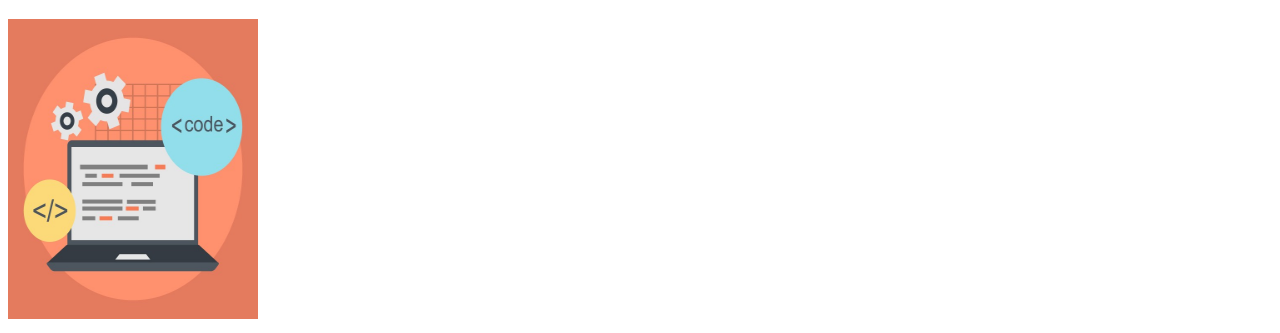
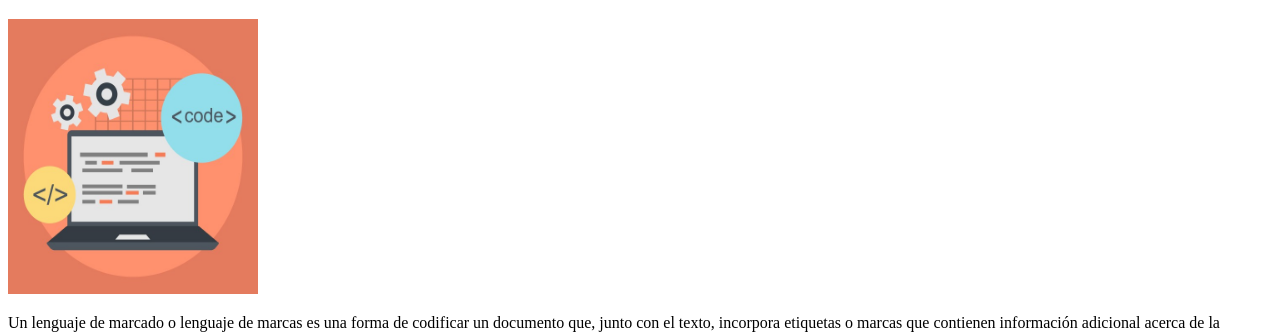
Before and after one commit to PabloSoriano/webInicial_PS, a plain HTML site: page index.html in a window 1280 px wide. Shown: the part 61-394 px from the top of the page. Drawn offline with Linux system fonts and the light colour scheme.

Commit message:
Update index.html

```diff
--- a/index.html
+++ b/index.html
@@ -9,7 +9,7 @@
   <meta name="description" content="Un lenguaje de marcado o lenguaje de marcas es una forma de codificar un documento que, junto con el texto, incorpora etiquetas o marcas que contienen información adicional acerca de la estructura del texto o su presentació">
 </head>
 <body>
- <h1>Lenguaje de marcas</h1> <img src="code-markup.jpg" alt="Lenguaje de Marcas" width="250" height="300">
+ <h1>Lenguaje de marcas</h1> <img src="code-markup.jpg" alt="Lenguaje de Marcas" width="250" height="275">
   <p>Un lenguaje de marcado o lenguaje de marcas es una forma de codificar un documento que, junto con el texto, incorpora etiquetas o marcas que contienen información adicional acerca de la estructura del texto o su presentación.  Los Lenguajes de Marcas permiten hacer explícita la estructura de un documento, su contenido semántico o cualquier otra información lingüística o extralingüística que se quiera hacer patente. </p>
 </body>
 
```
